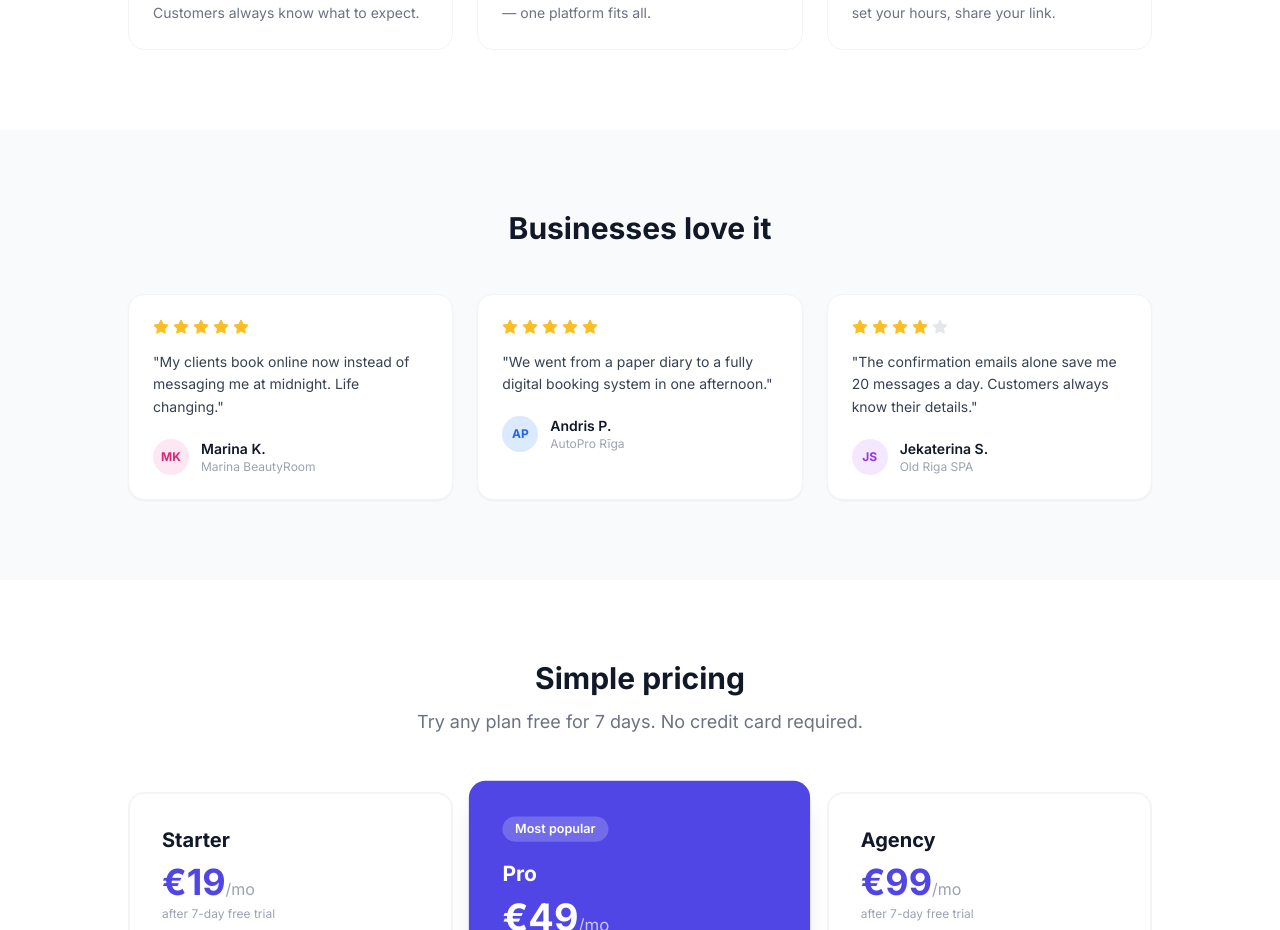
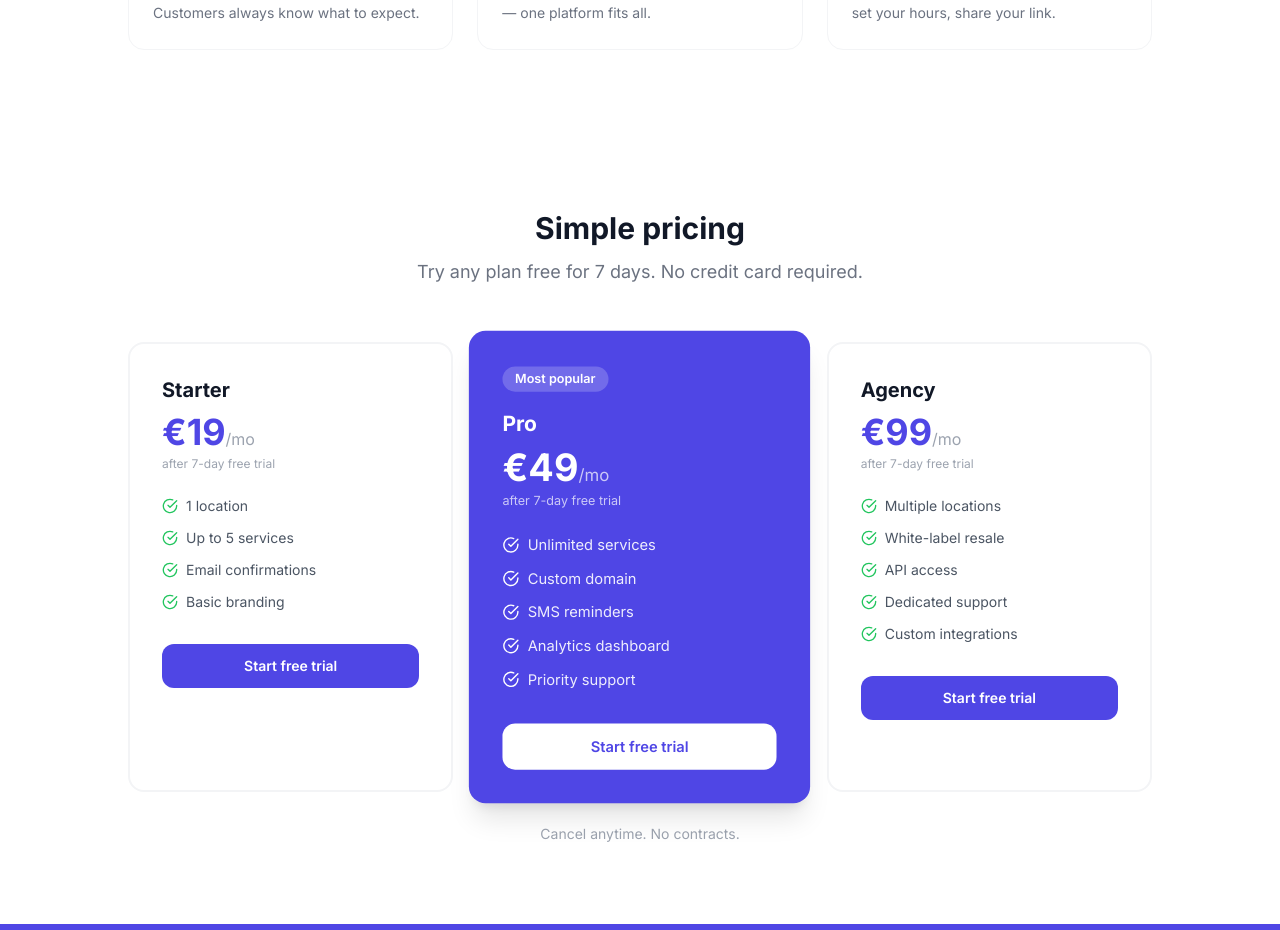
Before and after one commit to ojayWillow/bookflow, a Next.js app: page / in a window 1280 px wide. Shown: the part 1587-2517 px from the top of the page. Built offline with nearby package versions, Linux system fonts and the light colour scheme.

Commit message:
feat: remove testimonials section from landing page

```diff
--- a/src/app/page.tsx
+++ b/src/app/page.tsx
@@ -1,9 +1,8 @@
 import { Calendar } from 'lucide-react'
 import Link from 'next/link'
-import HeroSignupForm     from './_components/landing/HeroSignupForm'
-import FeaturesSection    from './_components/landing/FeaturesSection'
-import TestimonialsSection from './_components/landing/TestimonialsSection'
-import PricingSection     from './_components/landing/PricingSection'
+import HeroSignupForm  from './_components/landing/HeroSignupForm'
+import FeaturesSection from './_components/landing/FeaturesSection'
+import PricingSection  from './_components/landing/PricingSection'
 
 export default function LandingPage() {
   return (
@@ -100,7 +99,6 @@ export default function LandingPage() {
       </section>
 
       <FeaturesSection />
-      <TestimonialsSection />
       <PricingSection />
 
       {/* Final CTA */}
```
